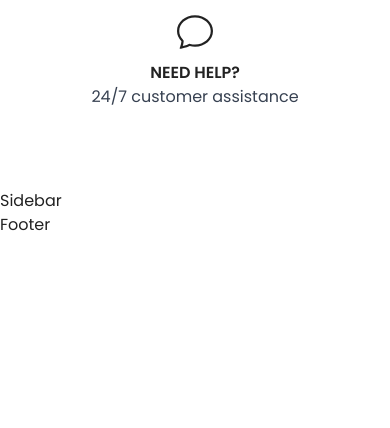
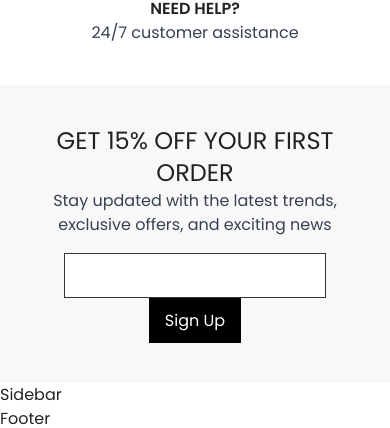
Before and after one commit to chaedoesntcode/demo-ecco, a React (Create React App) app: page / in a window 390 px wide. Shown: the part 595-1023 px from the top of the page. Before the commit the page ends 844 px from the top, so only its background shows below. Built offline with nearby package versions, Linux system fonts and the light colour scheme; no server answers.

Commit message:
create newsletter component

```diff
--- /dev/null
+++ b/src/components/Newsletter.js
@@ -0,0 +1,17 @@
+import React from 'react'
+
+const Newsletter = () => {
+  return (
+    <div className='bg-[#f8f8f8] w-full px-5 py-10 text-center'>
+        <p className='uppercase text-2xl'>Get 15% off your first order</p>
+        <p className='text-gray-700'>Stay updated with the latest trends, exclusive offers, and exciting news</p>
+        <div className='mt-4'>
+            <input type='email' className='px-2 w-[75%] border border-black/80 h-[45px]'/>
+            <button className='bg-black text-white h-[45px] px-4'>Sign Up</button>
+        </div>
+
+    </div>
+  )
+}
+
+export default Newsletter
--- a/src/components/Product.js
+++ b/src/components/Product.js
@@ -11,7 +11,12 @@ const Product = ({ products, category, heading }) => {
   <>
   <h2 className='font-bold text-lg uppercase text-center'>{heading}</h2>
   <div className='mt-4'>
-    <Swiper navigation={true} modules={[Navigation]} slidesPerView={3} spaceBetween={30}>
+    <Swiper navigation={true} modules={[Navigation]} slidesPerView={1} spaceBetween={30} breakpoints={{
+          768: {
+            slidesPerView: 3 // Show 1 product per view on screens equal to or wider than 768px
+          }
+          // Add more breakpoints if needed
+        }}>
     {filteredProducts.map(product => (
       <SwiperSlide key={product.id}>
         <div className=' h-[300px] text-left' key={product.id}>
--- a/src/pages/Home.js
+++ b/src/pages/Home.js
@@ -2,6 +2,7 @@ import React, { useContext } from 'react';
 import { ProductContext } from '../contexts/ProductContext';
 import Product from '../components/Product';
 import Support from '../components/Support';
+import Newsletter from '../components/Newsletter';
 
 const Home = () => {
   const { products } = useContext(ProductContext);
@@ -15,10 +16,13 @@ const Home = () => {
   });
 
   return <section>
-    <div className='container mx-auto p-10'>
+    <div className=''>
       <Product products={products} category={"men's clothing"} heading={"Shop Men's"} />
       <Product products={products} category={"women's clothing"} heading={"Shop Women's"} />
       <Support />
+      <div className='block md:hidden'>
+      <Newsletter />
+      </div>
     </div>
   </section>;
 };
```
